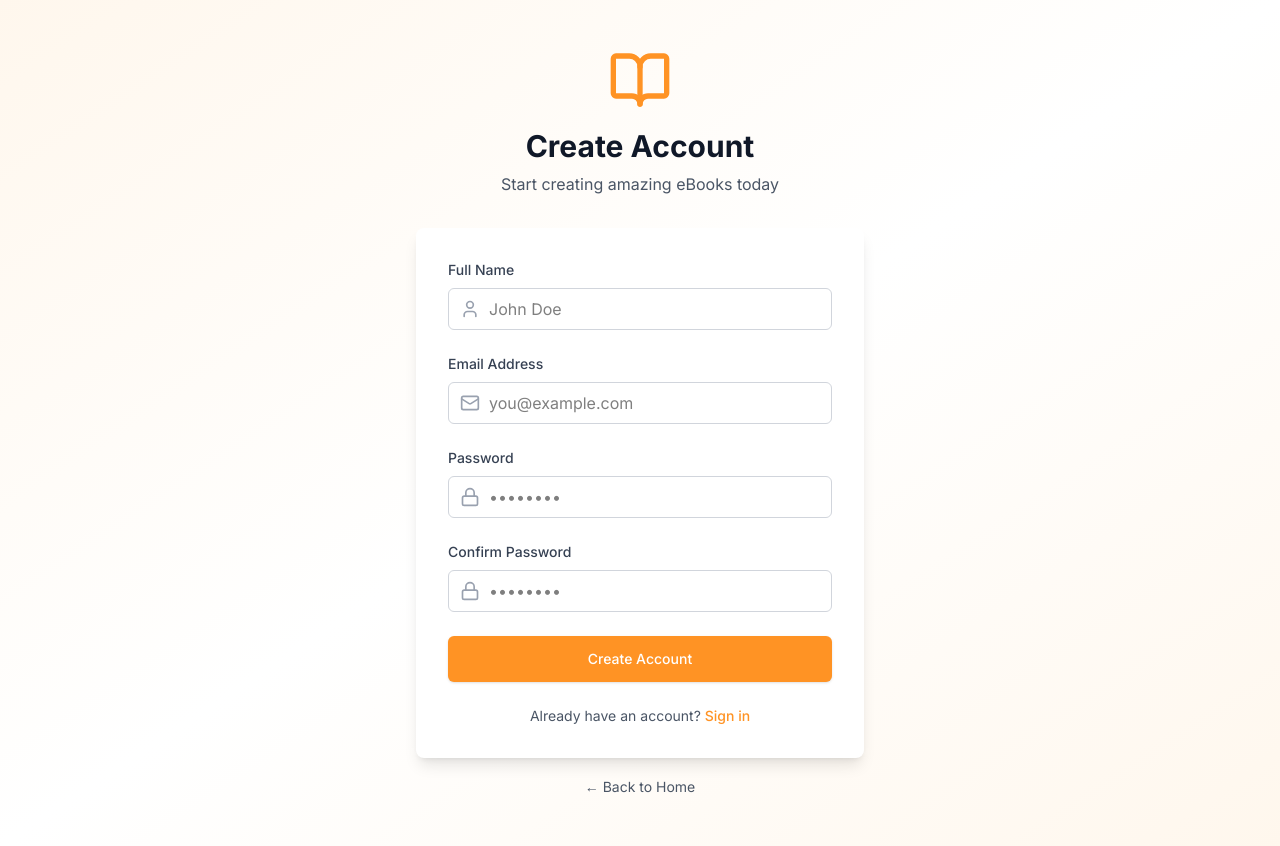
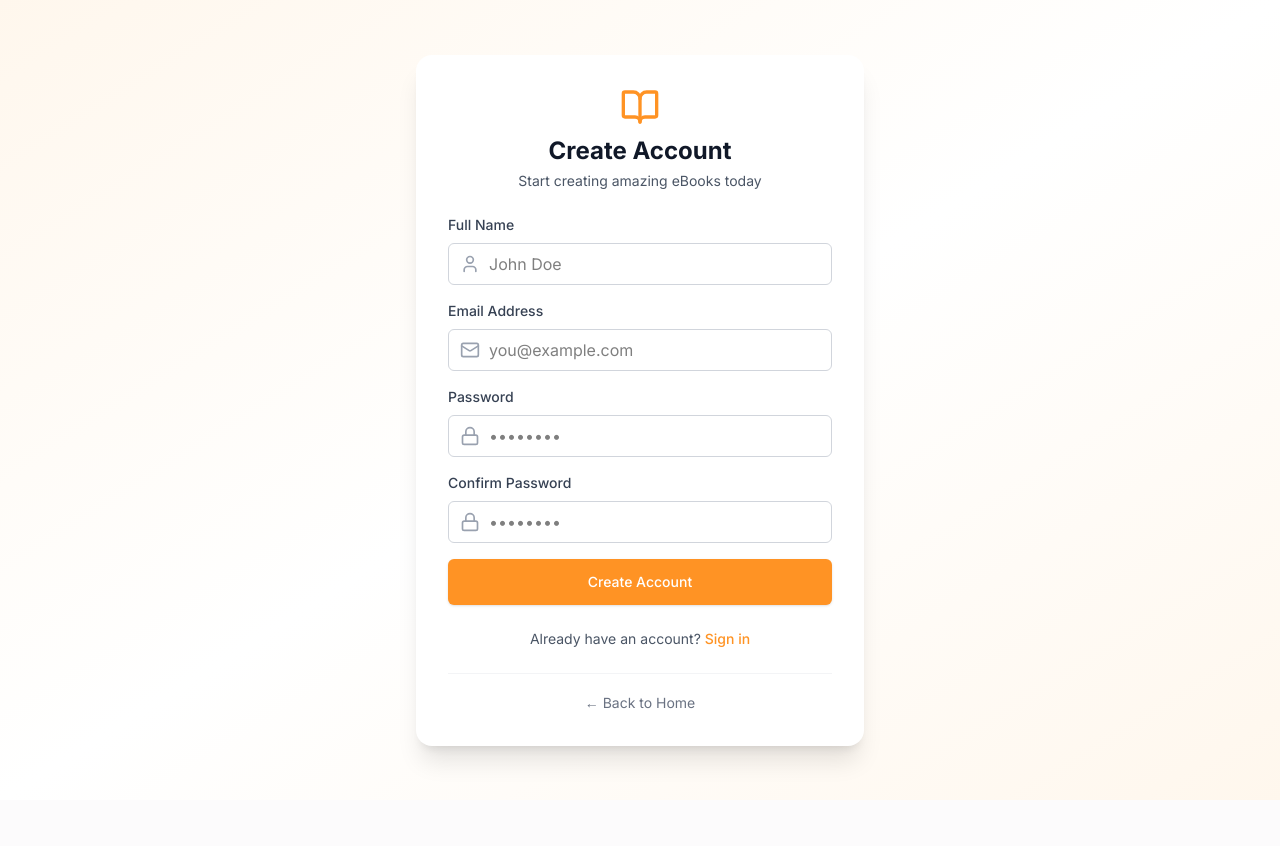
Before and after one commit to kunstewi/ebook, a React (Vite) app in the folder frontend/: page /signup in a window 1280 px wide. After the commit the page ends 800 px from the top, so only its background shows below. Built offline with nearby package versions, Linux system fonts and the light colour scheme.

Commit message:
updated login and signup page

```diff
--- a/frontend/src/pages/LoginPage.tsx
+++ b/frontend/src/pages/LoginPage.tsx
@@ -26,19 +26,19 @@ const LoginPage = () => {
   };
 
   return (
-    <div className="min-h-screen bg-gradient-to-br from-orange-50 via-white to-orange-50 flex items-center justify-center px-4">
-      <div className="max-w-md w-full">
+    <div className="h-dvh overflow-hidden bg-gradient-to-br from-orange-50 via-white to-orange-50 flex items-center justify-center p-4">
+      <div className="max-w-md w-full bg-white rounded-2xl shadow-xl p-8 sm:p-10 flex flex-col">
         {/* Logo */}
         <div className="text-center mb-8">
           <div className="flex justify-center mb-4">
-            <BookOpen className="h-16 w-16 text-primary" />
+            <BookOpen className="h-12 w-12 text-primary" />
           </div>
-          <h1 className="text-3xl font-bold text-gray-900">Welcome Back</h1>
-          <p className="text-gray-600 mt-2">Sign in to continue to eBook Creator</p>
+          <h1 className="text-2xl font-bold text-gray-900">Welcome Back</h1>
+          <p className="text-gray-600 mt-2 text-sm">Sign in to continue to eBook Creator</p>
         </div>
 
         {/* Login Form */}
-        <div className="bg-white rounded-lg shadow-lg p-8">
+        <div className="w-full">
           <form onSubmit={handleSubmit} className="space-y-6">
             {/* Email Field */}
             <div>
@@ -104,8 +104,8 @@ const LoginPage = () => {
         </div>
 
         {/* Back to Home */}
-        <div className="mt-4 text-center">
-          <Link to="/" className="text-sm text-gray-600 hover:text-primary">
+        <div className="mt-8 text-center border-t border-gray-100 pt-6">
+          <Link to="/" className="text-sm text-gray-500 hover:text-primary transition-colors inline-block">
             ← Back to Home
           </Link>
         </div>
--- a/frontend/src/pages/SignupPage.tsx
+++ b/frontend/src/pages/SignupPage.tsx
@@ -37,20 +37,20 @@ const SignupPage = () => {
   };
 
   return (
-    <div className="min-h-screen bg-gradient-to-br from-orange-50 via-white to-orange-50 flex items-center justify-center px-4 py-12">
-      <div className="max-w-md w-full">
+    <div className="h-dvh overflow-hidden bg-gradient-to-br from-orange-50 via-white to-orange-50 flex items-center justify-center p-4">
+      <div className="max-w-md w-full bg-white rounded-2xl shadow-xl p-6 sm:p-8 flex flex-col">
         {/* Logo */}
-        <div className="text-center mb-8">
-          <div className="flex justify-center mb-4">
-            <BookOpen className="h-16 w-16 text-primary" />
+        <div className="text-center mb-6">
+          <div className="flex justify-center mb-2">
+            <BookOpen className="h-10 w-10 text-primary" />
           </div>
-          <h1 className="text-3xl font-bold text-gray-900">Create Account</h1>
-          <p className="text-gray-600 mt-2">Start creating amazing eBooks today</p>
+          <h1 className="text-2xl font-bold text-gray-900">Create Account</h1>
+          <p className="text-gray-600 mt-1 text-sm">Start creating amazing eBooks today</p>
         </div>
 
         {/* Signup Form */}
-        <div className="bg-white rounded-lg shadow-lg p-8">
-          <form onSubmit={handleSubmit} className="space-y-6">
+        <div className="w-full">
+          <form onSubmit={handleSubmit} className="space-y-4">
             {/* Name Field */}
             <div>
               <label htmlFor="name" className="block text-sm font-medium text-gray-700 mb-2">
@@ -159,8 +159,8 @@ const SignupPage = () => {
         </div>
 
         {/* Back to Home */}
-        <div className="mt-4 text-center">
-          <Link to="/" className="text-sm text-gray-600 hover:text-primary">
+        <div className="mt-6 text-center border-t border-gray-100 pt-4">
+          <Link to="/" className="text-sm text-gray-500 hover:text-primary transition-colors inline-block">
             ← Back to Home
           </Link>
         </div>
```
